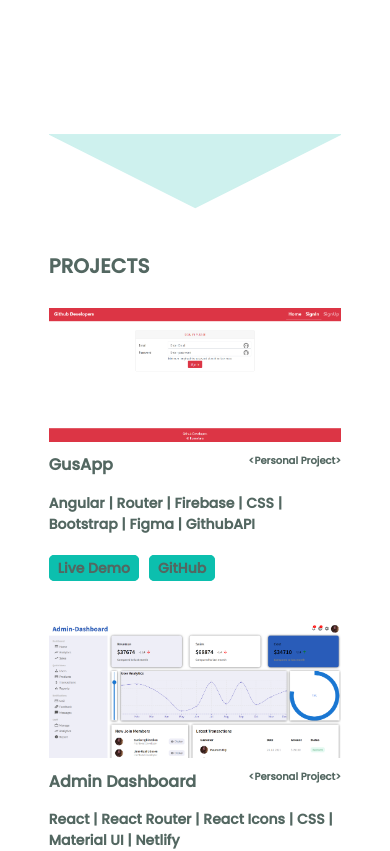
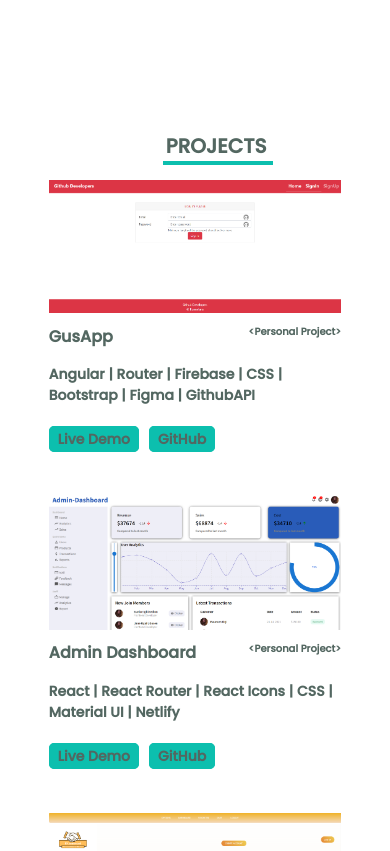
Before and after one commit to Eunnylans/Eunice_Portfolio, a React (Create React App) app: page / in a window 390 px wide. Shown: the part 4220-5071 px from the top of the page. Built offline with nearby package versions, Linux system fonts and the light colour scheme; a web font is replaced by a local one.

Commit message:
Updating Project Component

```diff
--- a/src/Components/Projects.js
+++ b/src/Components/Projects.js
@@ -1,4 +1,6 @@
+import { Divider } from "@material-ui/core";
 import React, { useContext, useLayoutEffect, useRef, useState } from "react";
+import Fade from "react-reveal/Fade";
 import project2 from "../assets/Admin-Dashboard.png";
 import project3 from "../assets/bbconnected.png";
 import project1 from "../assets/GUSAPP.png";
@@ -75,7 +77,6 @@
 
   const projectList = projectArr.map((project) => {
     return (
-
       <div
         className={`project ${fadeIn ? "fadeIn" : null}`}
         key={project.title}
@@ -114,28 +115,17 @@
         className={`projects-content ${uiCtx.isDark ? "dark" : null}`}
         ref={ref}
       >
-      <section className={`section ${fadeIn ? "fadeIn" : null}`}>
-      <svg
-        preserveAspectRatio="none"
-        viewBox="0 0 100 102"
-        height="75"
-        width="100%"
-        version="1.1"
-        xmlns="http://www.w3.org/2000/svg"
-        className={`svgcolor-light ${fadeIn ? "fadeIn" : null}`}
-      >
-        <path
-          d="M0 0 L50 100 L100 0 Z"
-          fill="#cef1ee"
-          stroke="#cef1ee"
-        ></path>
-      </svg>
-
-        <SectionTitle className={`projects-title ${fadeIn ? "fadeIn" : null}`}>
-          PROJECTS
-        </SectionTitle>
+        <Fade left>
+          <SectionTitle
+            className={`projects-title ${fadeIn ? "fadeIn" : null}`}
+          >
+            PROJECTS
+          </SectionTitle>
+        </Fade>
+        <Fade right>
+          <Divider className="divider"></Divider>
+        </Fade>
         <div className="projects-list">{projectList}</div>
-        </section>
       </div>
     </div>
   );
--- a/src/styles/components/_projects.scss
+++ b/src/styles/components/_projects.scss
@@ -6,7 +6,9 @@
 
   &-content {
     .projects-title {
-      margin: 45px 0 30px 200px;
+      // margin: 45px 30px 30px 200px;
+      margin-left: 45%;
+      margin-bottom: 1%;
       color: $darkgreen;
       opacity: 0;
 
@@ -15,8 +17,17 @@
       }
     }
 
+    .divider {
+      border: 0px;
+      width: 110px;
+      height: 4px;
+      background-color: $aqua;
+      margin-left: 46.5%;
+      margin-bottom: 3%;
+    }
+
     .projects-list {
-      width: calc(100vw - (200px * 2));
+      width: calc(100vw - (100px * 2));
       margin: 0px auto;
       display: grid;
       grid-template-columns: repeat(2, 1fr);
@@ -191,7 +202,13 @@
       width: 75vw;
 
       .projects-title {
-        margin: 45px 0 30px 0px;
+        margin-left: 40%;
+        margin-bottom: 1%;
+      }
+
+      .divider {
+        margin-left: 39%;
+        margin-bottom: 5%;
       }
 
       .projects-list {
@@ -248,7 +265,13 @@
       width: 75vw;
 
       .projects-title {
-        margin: 45px 0 30px 0px;
+        margin-left: 40%;
+        margin-bottom: 1%;
+      }
+
+      .divider {
+        margin-left: 39%;
+        margin-bottom: 5%;
       }
 
       .projects-list {
```
